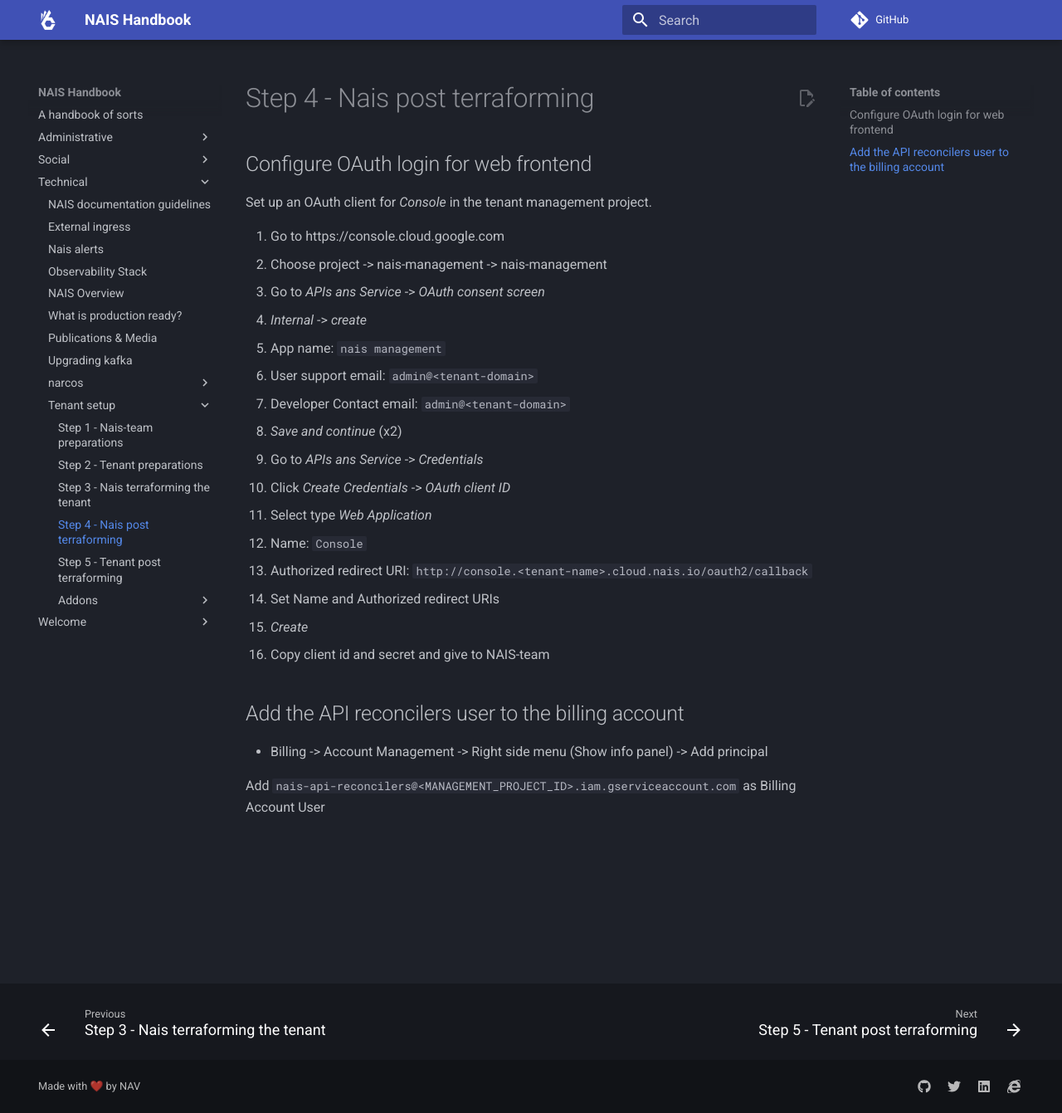
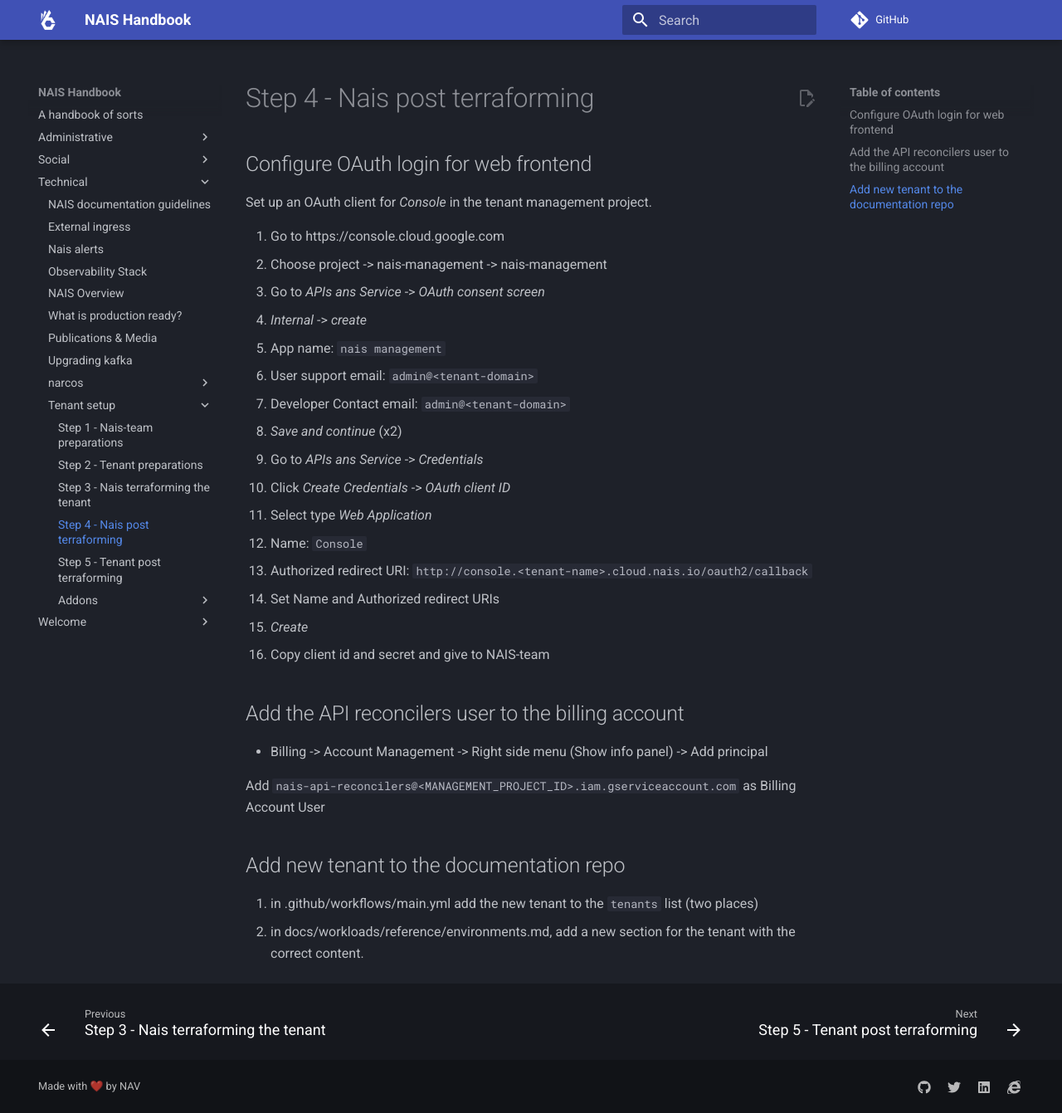
Before and after one commit to nais/handbook, an MkDocs documentation site: the page built from docs/technical/tenant-setup/4-nais.md, in a window 1280 px wide and 1341 px high. Shown: the whole window at 83% size. Built offline with MkDocs 1.6.1 and Material for MkDocs 9.7.7, drawn with Linux system fonts in a browser that asks for light colours; comment, search, counter and statistics services are not loaded.

Commit message:
Add step about fixing docs

```diff
--- a/docs/technical/tenant-setup/4-nais.md
+++ b/docs/technical/tenant-setup/4-nais.md
@@ -26,3 +26,8 @@ Set up an OAuth client for _Console_ in the tenant management project.
 - Billing -> Account Management -> Right side menu (Show info panel) -> Add principal
 
 Add `nais-api-reconcilers@<MANAGEMENT_PROJECT_ID>.iam.gserviceaccount.com` as Billing Account User
+
+## Add new tenant to the documentation repo
+
+1. in .github/workflows/main.yml add the new tenant to the `tenants` list (two places)
+1. in docs/workloads/reference/environments.md, add a new section for the tenant with the correct content.
```
